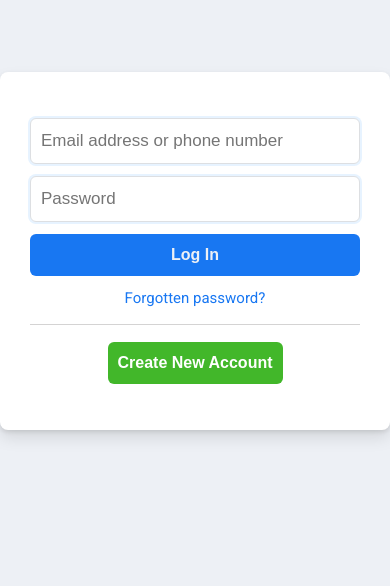
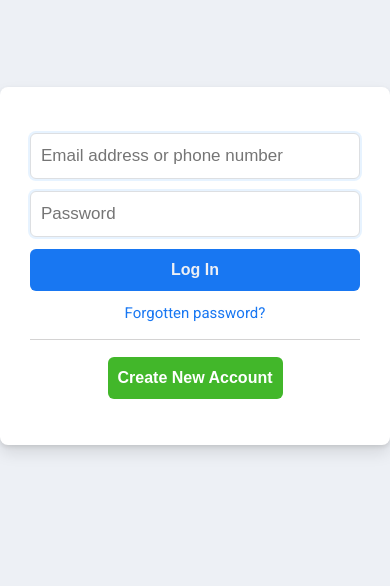
Before and after one commit to web-vikas/Facebook-Login-Clone, a plain HTML site: page index.html in a window 390 px wide. Shown: the part 258-844 px from the top of the page. Drawn offline with Linux system fonts and the light colour scheme.

Commit message:
fix bachi body ovelope

```diff
--- a/mobile-style.css
+++ b/mobile-style.css
@@ -9,4 +9,7 @@
     .logo{
         padding: 10px 0px;
     }
+    body{
+        margin: 15px;
+    }
 }
```
